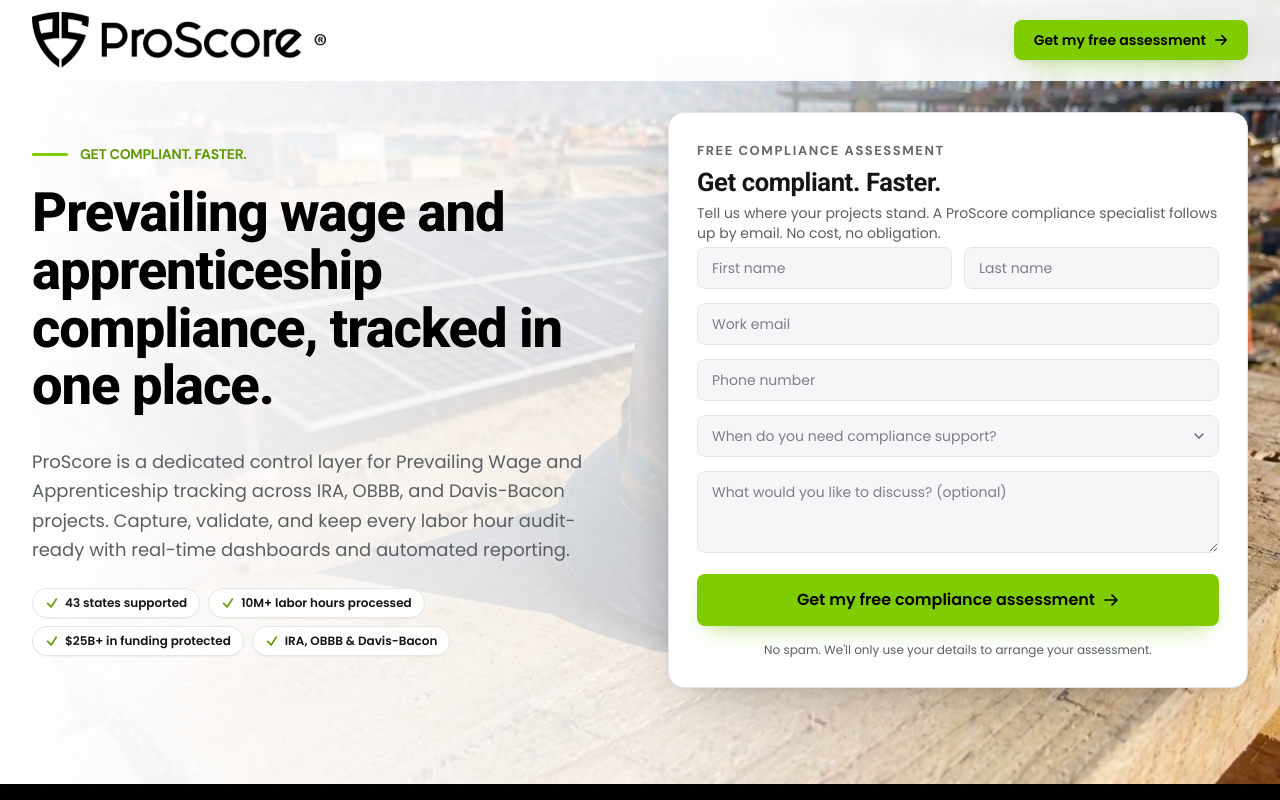
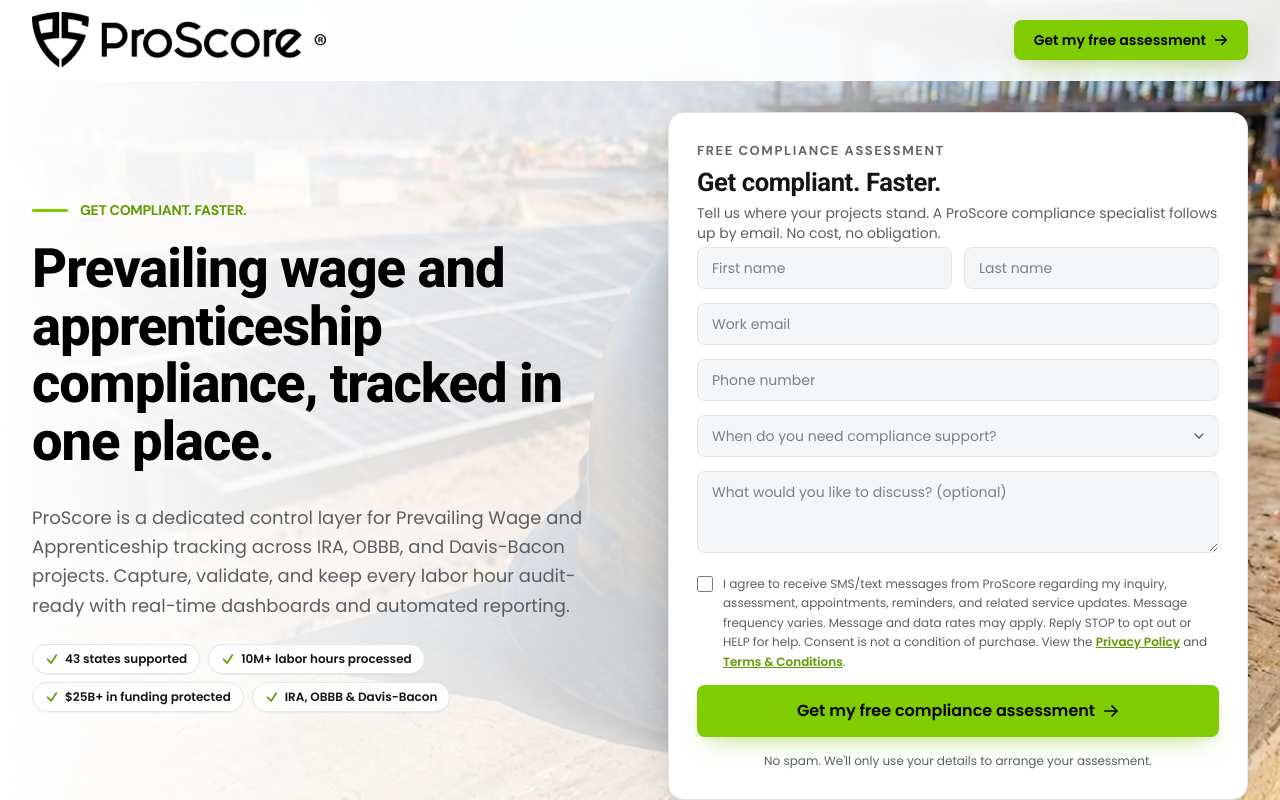
Before and after one commit to Landing-Pages-Websites/proscore-landing, a Next.js app: page / in a window 1280 px wide. Shown: the top 800 px of the page. Built offline with nearby package versions, Linux system fonts and the light colour scheme.

Commit message:
Add SMS consent field to FormCard component

```diff
--- a/src/components/FormCard.tsx
+++ b/src/components/FormCard.tsx
@@ -22,7 +22,7 @@
 const SUBMIT_ERROR_MESSAGE =
   "Something went wrong sending your request. Please try again, or email us at info@proscore.ai.";
 
-type FieldKey = "firstName" | "lastName" | "email" | "phone" | "complianceTimeline";
+type FieldKey = "firstName" | "lastName" | "email" | "phone" | "complianceTimeline" | "smsConsent";
 
 interface FormState {
   firstName: string;
@@ -31,6 +31,7 @@
   phone: string;
   complianceTimeline: string;
   discussionTopic: string;
+  smsConsent: boolean;
 }
 
 const INITIAL: FormState = {
@@ -40,6 +41,7 @@
   phone: "",
   complianceTimeline: "",
   discussionTopic: "",
+  smsConsent: false,
 };
 
 type FieldErrors = Partial<Record<FieldKey, string>>;
@@ -50,9 +52,10 @@
   "email",
   "phone",
   "complianceTimeline",
+  "smsConsent",
 ];
 
-function validateField(key: FieldKey, value: string): string | undefined {
+function validateField(key: FieldKey, value: string | boolean): string | undefined {
   switch (key) {
     case "firstName":
       return value.trim() ? undefined : "First name is required.";
@@ -73,6 +76,8 @@
     }
     case "complianceTimeline":
       return value ? undefined : "Please choose a timeline.";
+    case "smsConsent":
+      return value ? undefined : "Please agree to the SMS/Text Messaging consent terms.";
   }
 }
 
@@ -193,6 +198,7 @@
         email: true,
         phone: true,
         complianceTimeline: true,
+        smsConsent: true,
       });
       focusFirstBad(allErrors);
       return;
@@ -206,16 +212,20 @@
       routeSlug ||
       (typeof window !== "undefined" ? window.location.pathname : "/");
     try {
-      const res = await submit({
+      const submissionData = {
         firstName: data.firstName.trim(),
         lastName: data.lastName.trim(),
         email: data.email.trim(),
         phone: data.phone.replace(/\D/g, ""),
         complianceTimeline: data.complianceTimeline,
         discussionTopic: data.discussionTopic.trim(),
+        smsConsent: data.smsConsent,
+        smsConsentText:
+          "I agree to receive SMS/text messages from ProScore regarding my inquiry, assessment, appointments, reminders, and related service updates. Message frequency varies. Message and data rates may apply. Reply STOP to opt out or HELP for help. Consent is not a condition of purchase.",
         leadTier,
         route_slug: route,
-      });
+      };
+      const res = await submit(submissionData);
       // A 2xx with a body that isn't {ok:true} is still a dropped lead. Only
       // confirmed success fires conversions and shows the thank-you card.
       if (res?.ok !== true) {
@@ -437,6 +447,62 @@
         />
       </div>
 
+      {/* Required SMS/Text Messaging consent */}
+      <div>
+        <label
+          htmlFor={`${idPrefix}-smsConsent`}
+          className="flex items-start gap-2.5 text-xs leading-relaxed text-[var(--color-muted)]"
+        >
+          <input
+            ref={(el) => { fieldRefs.current.smsConsent = el; }}
+            id={`${idPrefix}-smsConsent`}
+            name="smsConsent"
+            type="checkbox"
+            required
+            checked={data.smsConsent}
+            onChange={(e) => {
+              const checked = e.target.checked;
+              setData((d) => ({ ...d, smsConsent: checked }));
+              markTouched("smsConsent", checked);
+            }}
+            onBlur={(e) => markTouched("smsConsent", e.target.checked)}
+            className="mt-0.5 h-4 w-4 shrink-0 rounded border-[var(--color-border)] accent-[var(--color-green-deep)] focus:ring-2 focus:ring-[var(--color-lime)]/45"
+            aria-invalid={showErr("smsConsent") || undefined}
+            aria-describedby={showErr("smsConsent") ? errId("smsConsent") : undefined}
+            disabled={submitting}
+          />
+          <span>
+            I agree to receive SMS/text messages from ProScore regarding my inquiry,
+            assessment, appointments, reminders, and related service updates. Message
+            frequency varies. Message and data rates may apply. Reply STOP to opt out or
+            HELP for help. Consent is not a condition of purchase. View the{" "}
+            <a
+              href="https://proscore.ai/privacy-policy/"
+              target="_blank"
+              rel="noopener noreferrer"
+              className="font-semibold text-[var(--color-green-deep)] underline"
+            >
+              Privacy Policy
+            </a>{" "}
+            and{" "}
+            <a
+              href="https://proscore.ai/terms-conditions/"
+              target="_blank"
+              rel="noopener noreferrer"
+              className="font-semibold text-[var(--color-green-deep)] underline"
+            >
+              Terms &amp; Conditions
+            </a>
+            .
+          </span>
+        </label>
+        {showErr("smsConsent") && (
+          <p id={errId("smsConsent")} role="alert" aria-live="polite" className="lp-field-error">
+            {errors.smsConsent}
+          </p>
+        )}
+      </div>
+
       {submitError && (
         <p
           role="alert"
```
